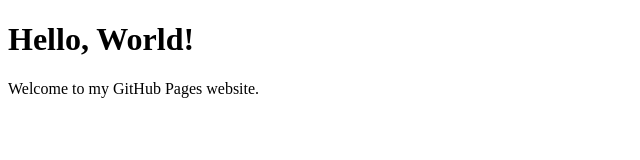
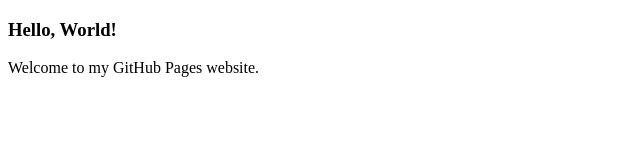
Before and after one commit to jasonLiric/Teams-Bot-Data, a plain HTML site: page index.html in a window 1280 px wide. Shown: the whole page, without its empty margins (0-640 px from the left). Drawn offline with Linux system fonts and the light colour scheme.

Commit message:
Update index.html

```diff
--- a/index.html
+++ b/index.html
@@ -5,7 +5,7 @@
     <title>Hello World</title>
 </head>
 <body>
-    <h1>Hello, World!</h1>
+    <h3>Hello, World!</h3>
     <p>Welcome to my GitHub Pages website.</p>
 </body>
 </html>
```
